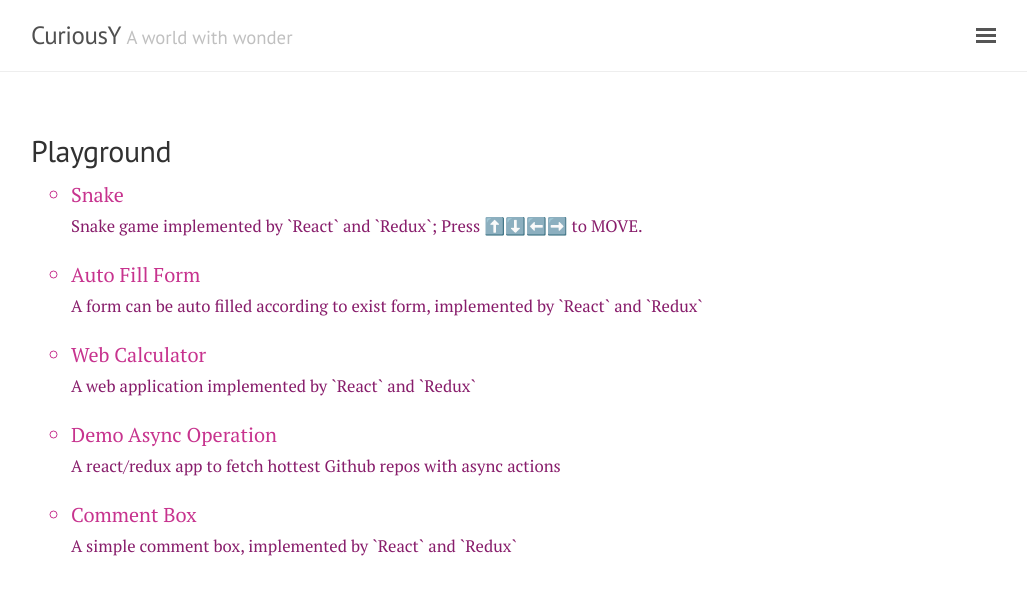
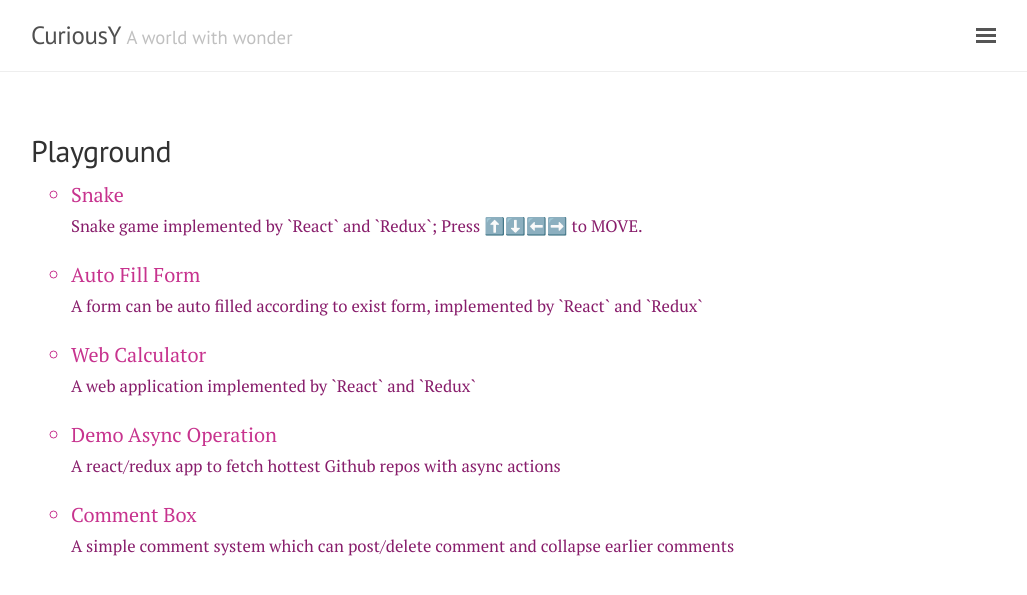
Before and after one commit to cuyu/cuyu.github.io, a Jekyll site: the page built from playground.html, in a window 1280 px wide. Shown: the top 595 px of the page, without its empty margins (249-1276 px from the left). Built offline with Jekyll 4.4.1, drawn with Linux system fonts in a browser that asks for light colours; nearby versions of some CDN libraries; comment, search, counter and statistics services are not loaded.

Commit message:
Update play

```diff
--- a/plays/comment-box/index.html
+++ b/plays/comment-box/index.html
@@ -1,7 +1,7 @@
 ---
 layout: play
 title: "Comment Box"
-description: "A simple comment box, implemented by `React` and `Redux`"
+description: "A simple comment system which can post/delete comment and collapse earlier comments"
 git: https://github.com/cuyu/react-widgets/tree/master/comment-box
 ---
 
```
